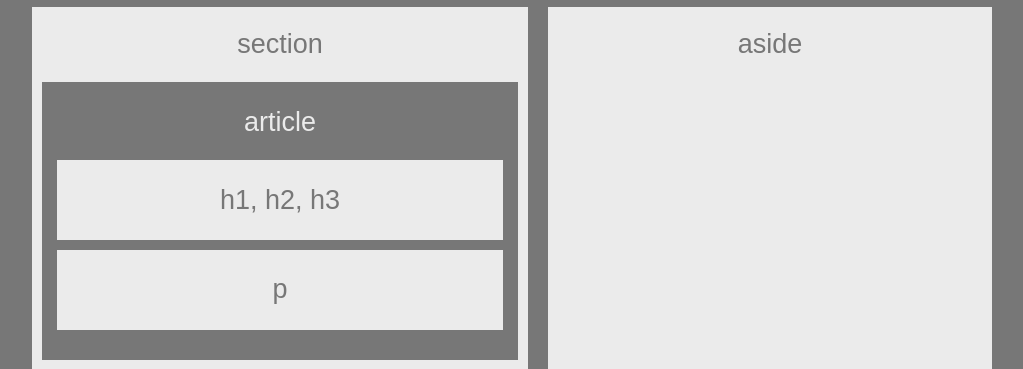
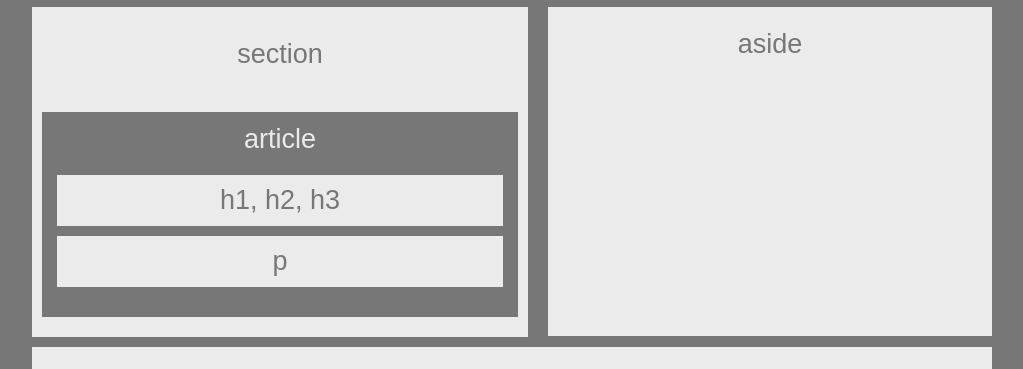
Before and after one commit to Mvcampbell3/HW-Wireframe, a plain HTML site: page index.html in a window 1280 px wide. Shown: the part 195-564 px from the top of the page, without its empty margins (128-1151 px from the left). Drawn offline with Linux system fonts and the light colour scheme.

Commit message:
more tinking with padding and margin

```diff
--- a/style.css
+++ b/style.css
@@ -30,7 +30,12 @@
     background: #ebebeb;
     width: 446px;
     margin: 10px auto;
-    padding: 2px 0;
+    padding: 10px 0;
+}
+
+.hArea h2, .pArea h2{
+    padding: 0;
+    margin: 0;
 }
 
 .clearfix{
@@ -40,13 +45,22 @@
 section{
     float: left;
     width: 496px;
+    padding: 10px 0 20px 0;
+}
+
+section h2{
     padding-bottom: 20px;
+}
+
+article h2{
+    padding: 10px 0;
+    margin: 0;
 }
 
 aside{
     float: right;
     width: 444px;
-    padding: 0 0 296.5px 0;
+    padding: 0 0 254px 0;
 }
 
 header, nav, footer{
```
